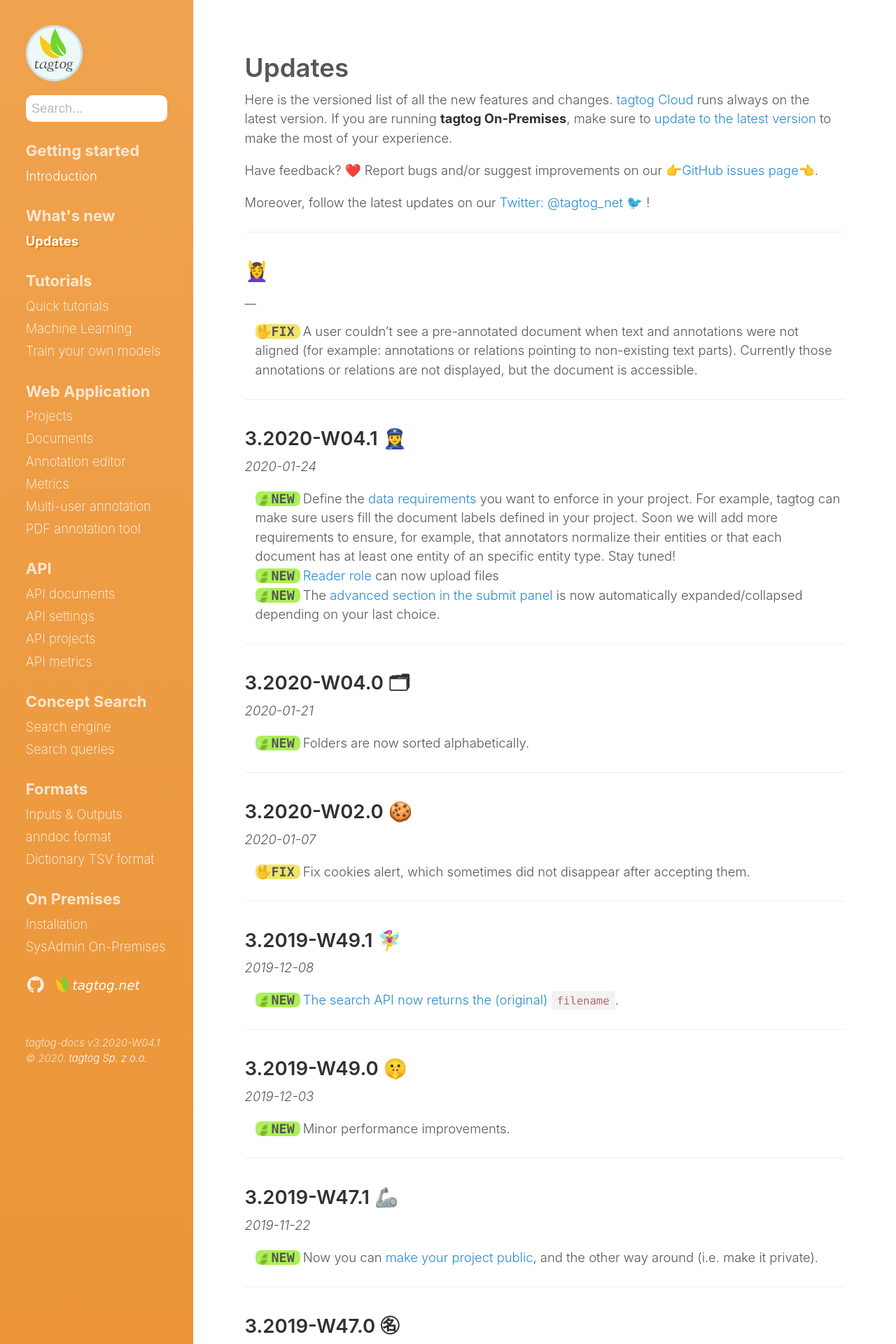
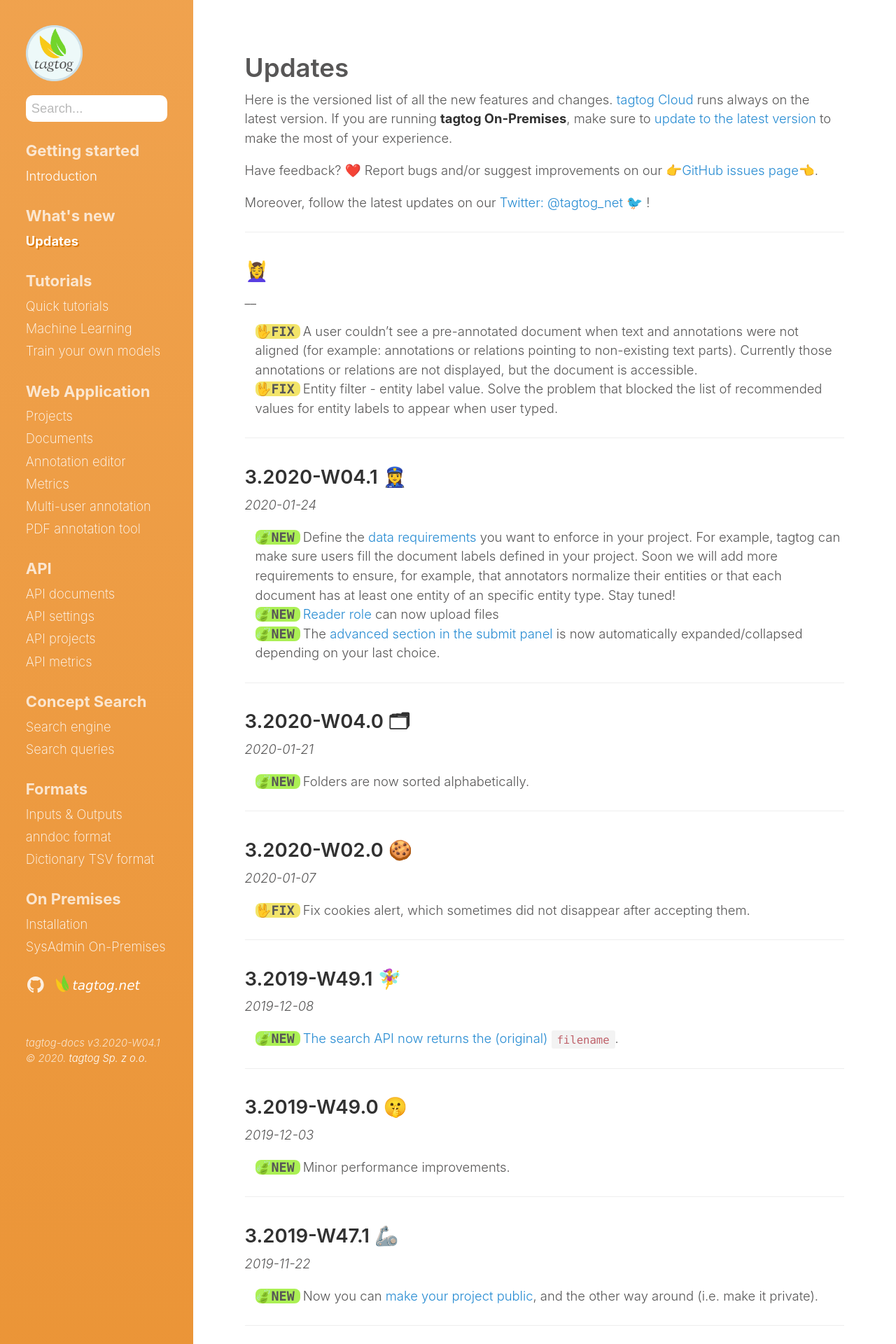
Before and after one commit to tagtogorg/tagtog-doc, a Jekyll site: the page built from updates.md, in a window 1280 px wide. Shown: the top 1920 px of the page at 70% size. Built offline with Jekyll 4.4.1, drawn with Linux system fonts in a browser that asks for light colours; nearby versions of some CDN libraries; emoji names are drawn with the system emoji font.

Commit message:
Update with fix

```diff
--- a/updates.md
+++ b/updates.md
@@ -19,6 +19,7 @@ __
 
 <ul class="updates">
   <li class="fix"><span markdown="1">A user couldn't see a pre-annotated document when text and annotations were not aligned (for example: annotations or relations pointing to non-existing text parts). Currently those annotations or relations are not displayed, but the document is accessible.</span></li>
+  <li class="fix"><span markdown="1">Entity filter - entity label value. Solve the problem that blocked the list of recommended values for entity labels to appear when user typed.</span></li>
 </ul>
 
 ---
```
